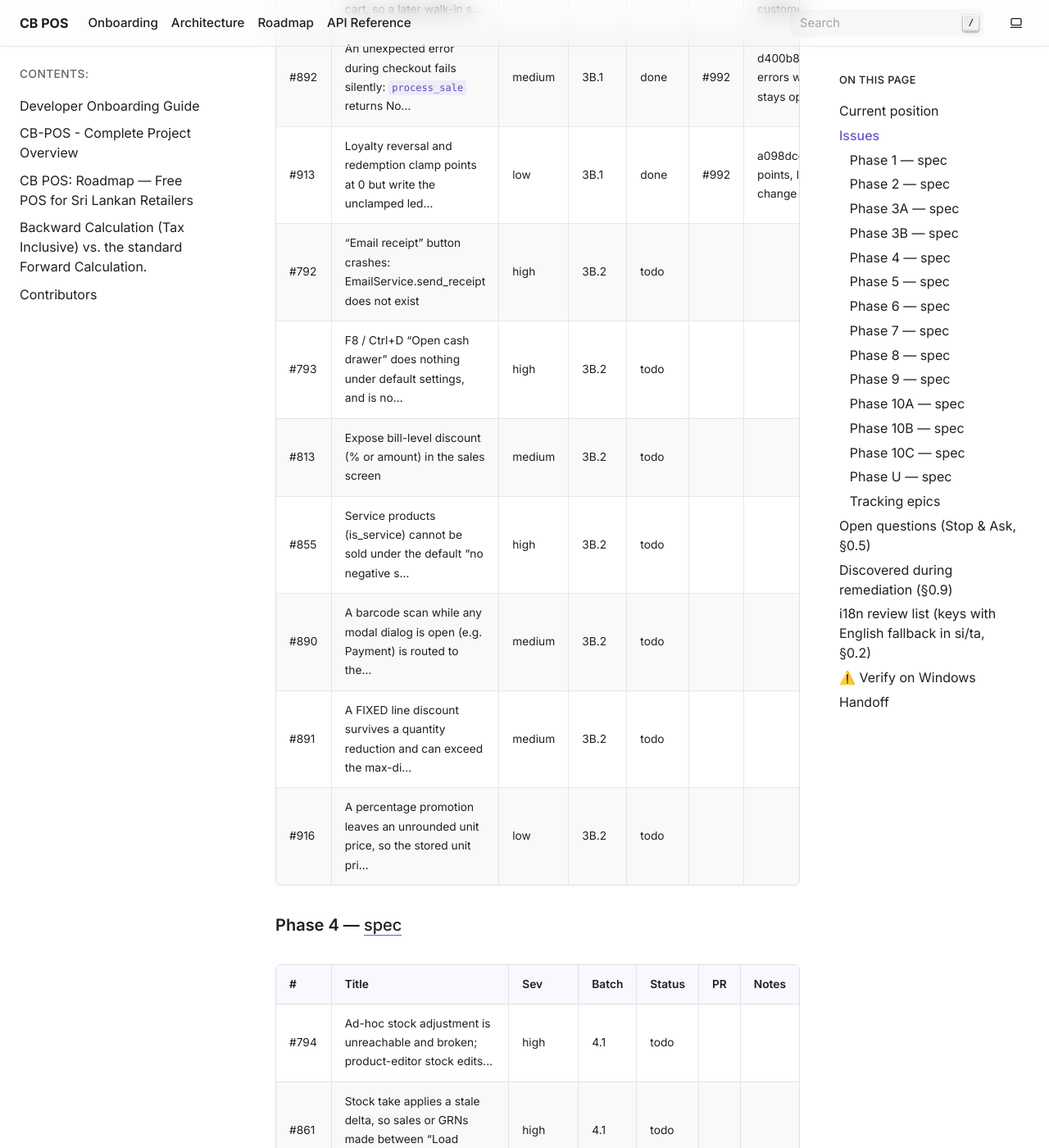
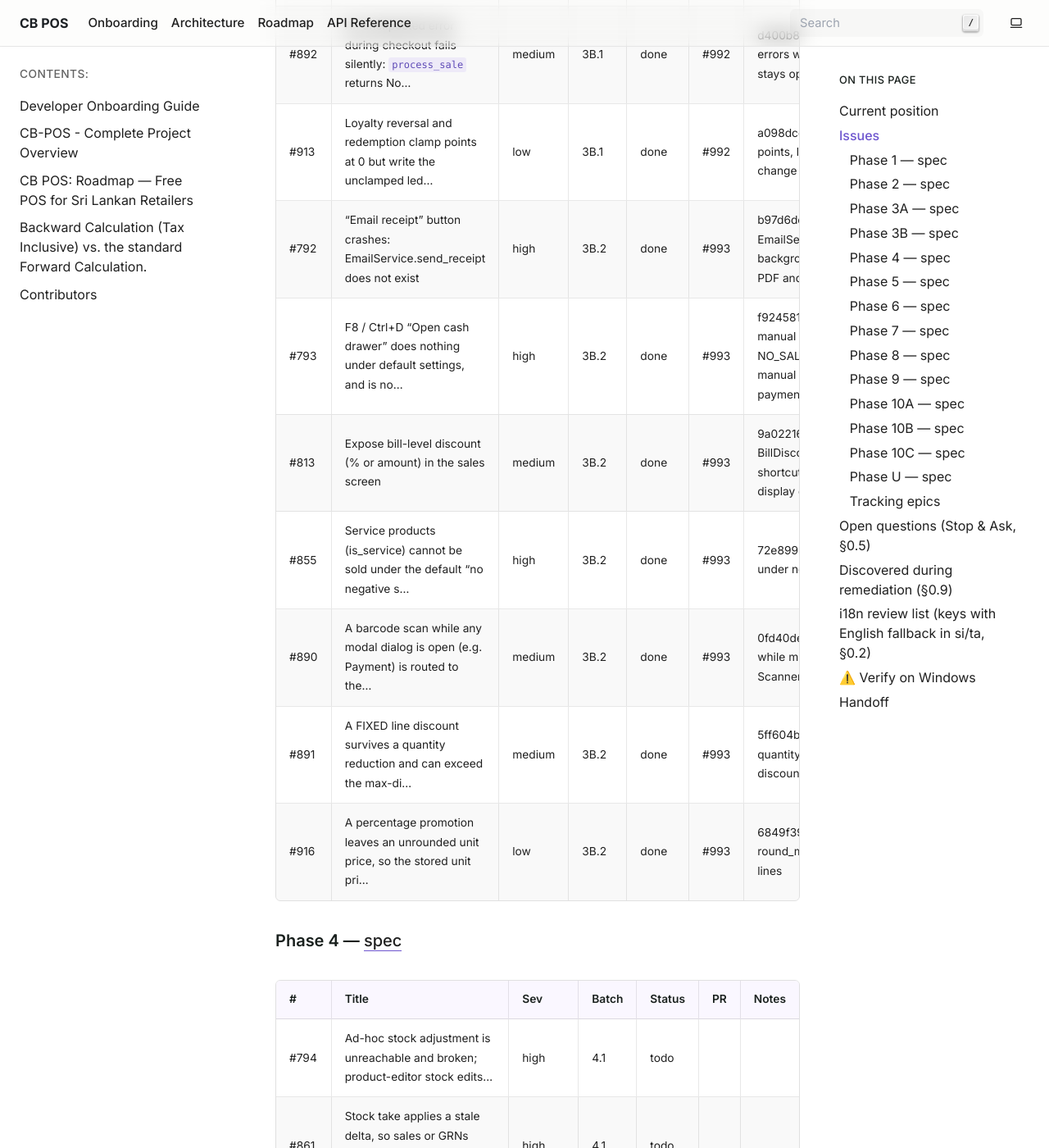
Before and after one commit to HMAHD/CB-POS, a Sphinx documentation site: the page built from docs/remediation/PROGRESS.md, in a window 1280 px wide and 1400 px high, scrolled down 8792 px. Shown: the whole window at 82% size. Built offline with Sphinx 7.4.7, drawn with Linux system fonts in a browser that asks for light colours; pages that are not in the unit, such as notebooks, are missing from menus; some of the changed text lies outside the part shown.

Commit message:
docs(remediation): progress phase 3B batch 2

```diff
--- a/docs/remediation/PROGRESS.md
+++ b/docs/remediation/PROGRESS.md
@@ -98,13 +98,13 @@ Statuses: `todo` · `in-progress` · `blocked (Q#)` · `pr-open` · `done` (merg
 | #853 | A failed sale leaves the loyalty redemption on the cart, so a later walk-in s… | high | 3B.1 | done | #992 | cfd7d3f · don't mutate live cart redemption, ignore redemption if no customer |
 | #892 | An unexpected error during checkout fails silently: `process_sale` returns No… | medium | 3B.1 | done | #992 | d400b8e · propagate checkout errors with logging, PaymentDialog stays open with entered payments |
 | #913 | Loyalty reversal and redemption clamp points at 0 but write the unclamped led… | low | 3B.1 | done | #992 | a098dcc · remove at most current points, ledger matches actual change per ADR 0001 |
-| #792 | "Email receipt" button crashes: EmailService.send_receipt does not exist | high | 3B.2 | todo | | |
-| #793 | F8 / Ctrl+D "Open cash drawer" does nothing under default settings, and is no… | high | 3B.2 | todo | | |
-| #813 | Expose bill-level discount (% or amount) in the sales screen | medium | 3B.2 | todo | | |
-| #855 | Service products (is_service) cannot be sold under the default "no negative s… | high | 3B.2 | todo | | |
-| #890 | A barcode scan while any modal dialog is open (e.g. Payment) is routed to the… | medium | 3B.2 | todo | | |
-| #891 | A FIXED line discount survives a quantity reduction and can exceed the max-di… | medium | 3B.2 | todo | | |
-| #916 | A percentage promotion leaves an unrounded unit price, so the stored unit pri… | low | 3B.2 | todo | | |
+| #792 | "Email receipt" button crashes: EmailService.send_receipt does not exist | high | 3B.2 | done | #993 | b97d6dc · implement EmailService.send_receipt background worker with A4 invoice PDF and guard unconfigured SMTP |
+| #793 | F8 / Ctrl+D "Open cash drawer" does nothing under default settings, and is no… | high | 3B.2 | done | #993 | f924581, 537720c · permission-gate manual open with override, audit NO_SALE_DRAWER_OPEN, support manual kick payload and classify payment methods |
+| #813 | Expose bill-level discount (% or amount) in the sales screen | medium | 3B.2 | done | #993 | 9a02216, 537720c · BillDiscountDialog with Ctrl+B shortcut, persist discount on sale, display discount row on cart |
+| #855 | Service products (is_service) cannot be sold under the default "no negative s… | high | 3B.2 | done | #993 | 72e899b · allow service items to sell under no negative stock setting |
+| #890 | A barcode scan while any modal dialog is open (e.g. Payment) is routed to the… | medium | 3B.2 | done | #993 | 0fd40de · ignore barcode scans while modal dialog is open in ScannerFilter and SalesView |
+| #891 | A FIXED line discount survives a quantity reduction and can exceed the max-di… | medium | 3B.2 | done | #993 | 5ff604b · scale fixed discounts on quantity changes and guard discount cap |
+| #916 | A percentage promotion leaves an unrounded unit price, so the stored unit pri… | low | 3B.2 | done | #993 | 6849f39 · quantize final_price with round_money to reconcile stored lines |
 
 ### Phase 4 — [spec](phases/phase-04-inventory-purchasing.md)
 
@@ -304,4 +304,4 @@ Statuses: `todo` · `in-progress` · `blocked (Q#)` · `pr-open` · `done` (merg
 |---|---|---|
 
 ## Handoff
-Phase 3B Batch 3B.1 is fully completed and merged (PR #992). All 5 issues (#892, #853, #801, #913, #804) are verified closed on GitHub. Starting Phase 3B Batch 3B.2 (#855, #916, #891, #890, #793, #792, #813).
+Phase 3B Batch 3B.2 is fully completed and merged (PR #993, d77b10b). All 7 issues (#855, #916, #891, #890, #793, #792, #813) are verified closed on GitHub and ticked in epics #832 and #922. Phase 3B is now completely finished. Ready to start Phase 4 Batch 4.1 (#794, #861, #862, #863).
```
Also changed, not shown: other parts of docs/remediation/PROGRESS.md (+1 -1 lines).
